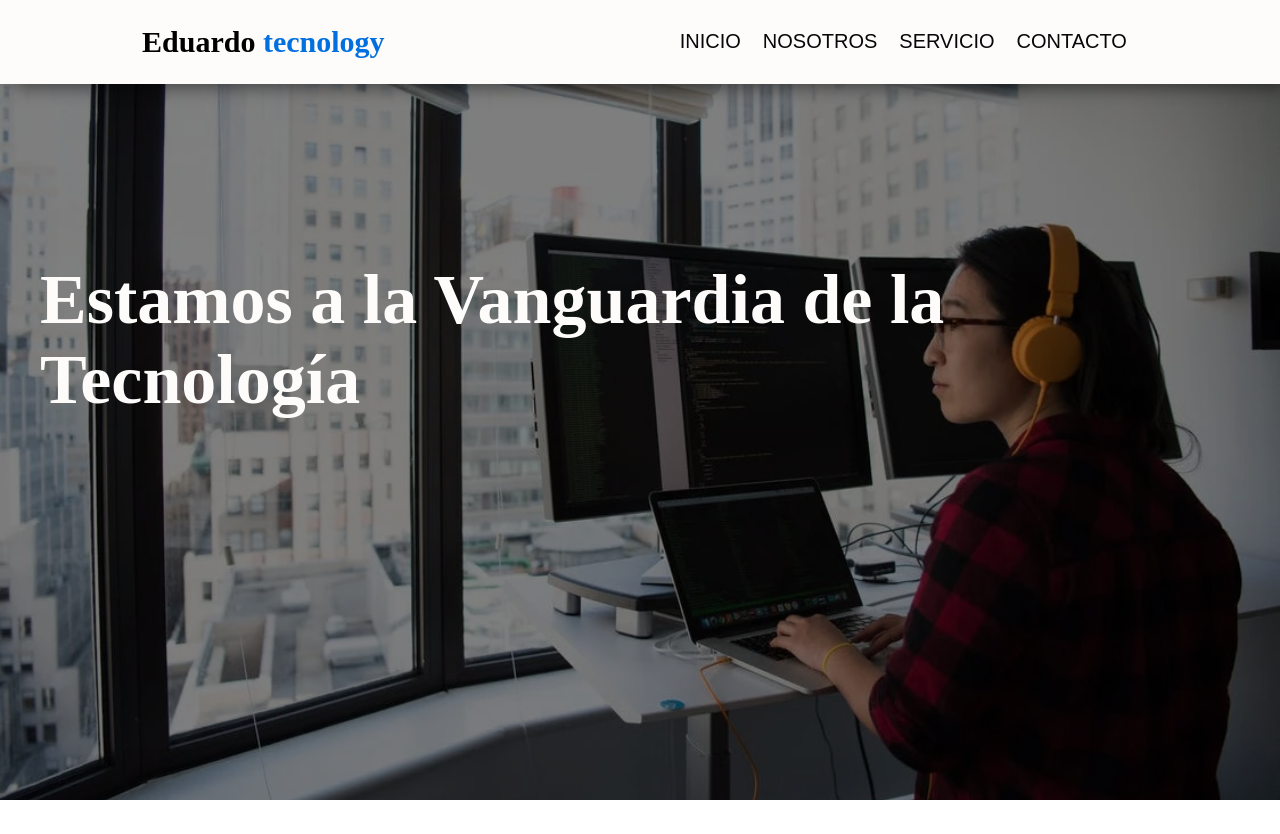
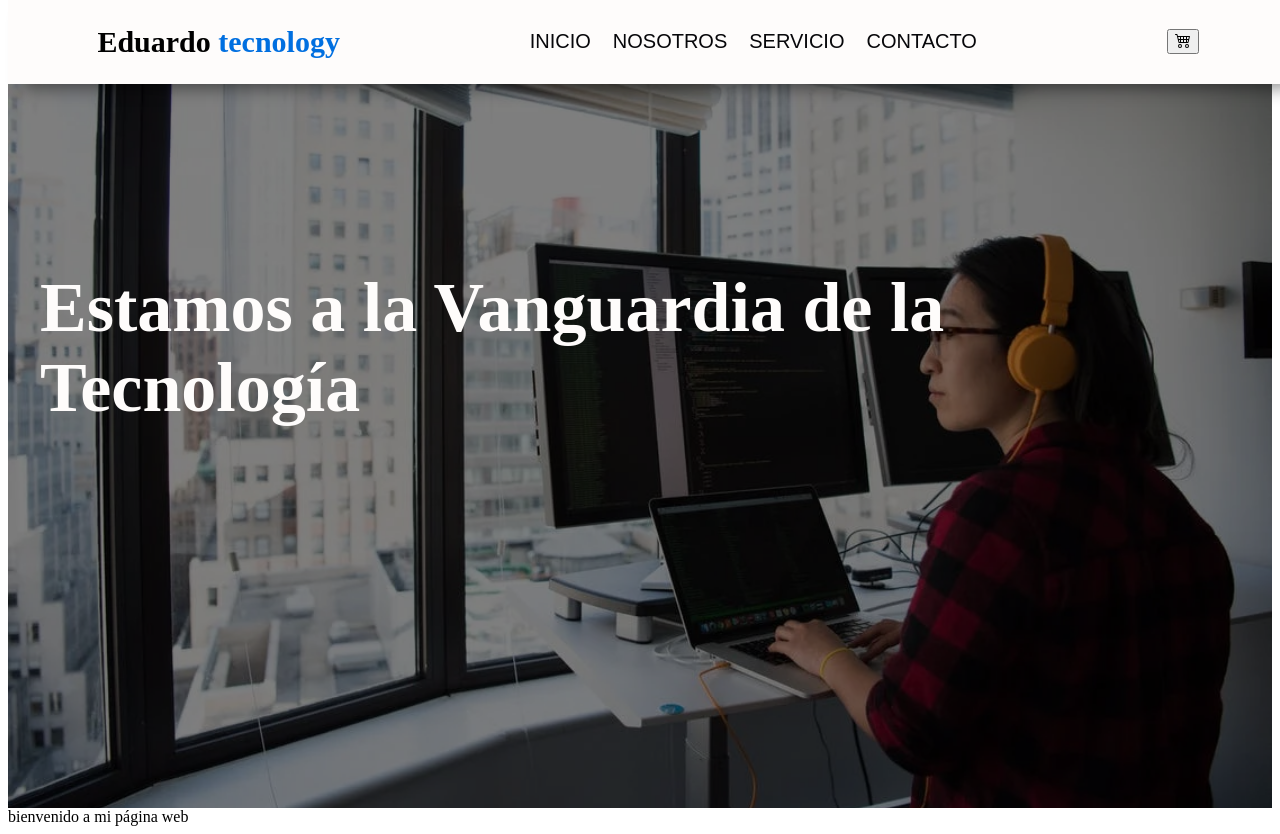
Before and after one commit to eduardoandaloro/react, a React (Create React App) app: page / in a window 1280 px wide. Before the commit the page ends 800 px from the top, so only its background shows below. Built offline with nearby package versions, Linux system fonts and the light colour scheme.

Commit message:
3er desafio entregable

```diff
--- a/src/App.js
+++ b/src/App.js
@@ -1,33 +1,20 @@
 
 import React from 'react';
-import Header from "./Components/Header/Header"
+import Header from "./Components/Header"
+import ItemListContainer from './Components/ItemListContainer';
 
 
 const App = () =>{
   return(
-    <header class="encabezado" id="inicio">
 
-    <div class="contenido-navegacion">
-        <div class="logo">
-            <h2>Eduardo <span>tecnology</span></h2>
-        </div>
-        <nav class="navegacion ocultar">
-            <a href="#inicio">INICIO</a>
-            <a href="#nosotros">NOSOTROS</a>
-            <a href="#servicios">SERVICIO</a>
-            <a href="#contacto">CONTACTO</a>
-        </nav>
-        <div class="hamburguesa">
-            <span></span><span></span><span></span>
-        </div>
+    <div className='App'>
+      <Header/>
+      <ItemListContainer greeting= "bienvenido a mi página web"/>
+
     </div>
 
-    <div class="contenido-encabezado contenedor">
-        <div class="texto-encabezado">
-            <h1>Estamos a la Vanguardia de la Tecnología</h1>
-        </div>
-    </div>
-</header>
+
+
   );
 
 }
--- /dev/null
+++ b/src/Components/CartWidget.js
@@ -0,0 +1,21 @@
+import React from "react";
+import "../Components/CartWidget style/styles.css";
+
+
+const CartWidget = () => {
+    return (
+        <button className="cart-btn">
+            <svg xmlns="http://www.w3.org/2000/svg" width="16" height="16" fill="currentColor" class="bi bi-cart4" viewBox="0 0 16 16">
+                <path d="M0 2.5A.5.5 0 0 1 .5 2H2a.5.5 0 0 1 .485.379L2.89 4H14.5a.5.5 0 0 1 .485.621l-1.5 6A.5.5 0 0 1 13 11H4a.5.5 0 0 1-.485-.379L1.61 3H.5a.5.5 0 0 1-.5-.5zM3.14 5l.5 2H5V5H3.14zM6 5v2h2V5H6zm3 0v2h2V5H9zm3 0v2h1.36l.5-2H12zm1.11 3H12v2h.61l.5-2zM11 8H9v2h2V8zM8 8H6v2h2V8zM5 8H3.89l.5 2H5V8zm0 5a1 1 0 1 0 0 2 1 1 0 0 0 0-2zm-2 1a2 2 0 1 1 4 0 2 2 0 0 1-4 0zm9-1a1 1 0 1 0 0 2 1 1 0 0 0 0-2zm-2 1a2 2 0 1 1 4 0 2 2 0 0 1-4 0z" />
+            </svg>
+
+        </button>
+    );
+}
+
+
+
+
+
+
+export default CartWidget;
--- /dev/null
+++ b/src/Components/Header.js
@@ -0,0 +1,38 @@
+import React from "react";
+import CartWidget from "../Components/CartWidget";
+import "../Components/Header"
+
+const Header = () => {
+   return(
+    <header class="encabezado" id="inicio">
+    <div class="contenido-navegacion">
+        <div class="logo">
+            <h2>Eduardo <span>tecnology</span></h2>
+        </div>
+        <nav class="navegacion ocultar">
+            <a href="#inicio">INICIO</a>
+            <a href="#nosotros">NOSOTROS</a>
+            <a href="#servicios">SERVICIO</a>
+            <a href="#contacto">CONTACTO</a>
+        </nav>
+        <div class="hamburguesa">
+            <span></span><span></span><span></span>
+        </div>
+        <CartWidget />
+    </div>
+
+
+    <div class="contenido-encabezado contenedor">
+        <div class="texto-encabezado">
+            <h1>Estamos a la Vanguardia de la Tecnología</h1>
+        </div>
+
+
+    </div>
+</header>
+
+
+   );
+
+}
+export default Header
--- a/src/Components/Header/Header.js
+++ /dev/null
@@ -1,9 +0,0 @@
-import React from "react";
-
-const Header = () => {
-    return <h1>Soy el header</h1>
-}
-
-
-
-export default Header
--- /dev/null
+++ b/src/Components/ItemListContainer.js
@@ -0,0 +1,16 @@
+import React from "react";
+import "../Components/itemLstContainer style/styles.css"
+
+
+const ItemListContainer = ({greeting}) =>{
+    return(
+        <div className="landing">
+            <span>{greeting}</span>
+        </div>
+    )
+}
+
+
+
+
+export default ItemListContainer;
--- a/src/index.css
+++ b/src/index.css
@@ -1,16 +1,4 @@
-body {
-  margin: 0;
-  font-family: -apple-system, BlinkMacSystemFont, 'Segoe UI', 'Roboto', 'Oxygen',
-    'Ubuntu', 'Cantarell', 'Fira Sans', 'Droid Sans', 'Helvetica Neue',
-    sans-serif;
-  -webkit-font-smoothing: antialiased;
-  -moz-osx-font-smoothing: grayscale;
-}
 
-code {
-  font-family: source-code-pro, Menlo, Monaco, Consolas, 'Courier New',
-    monospace;
-}
 
 
 
```
Also changed, not shown: src/Components/CartWidget style/styles.css (added), src/Components/itemLstContainer style/styles.css (added).
